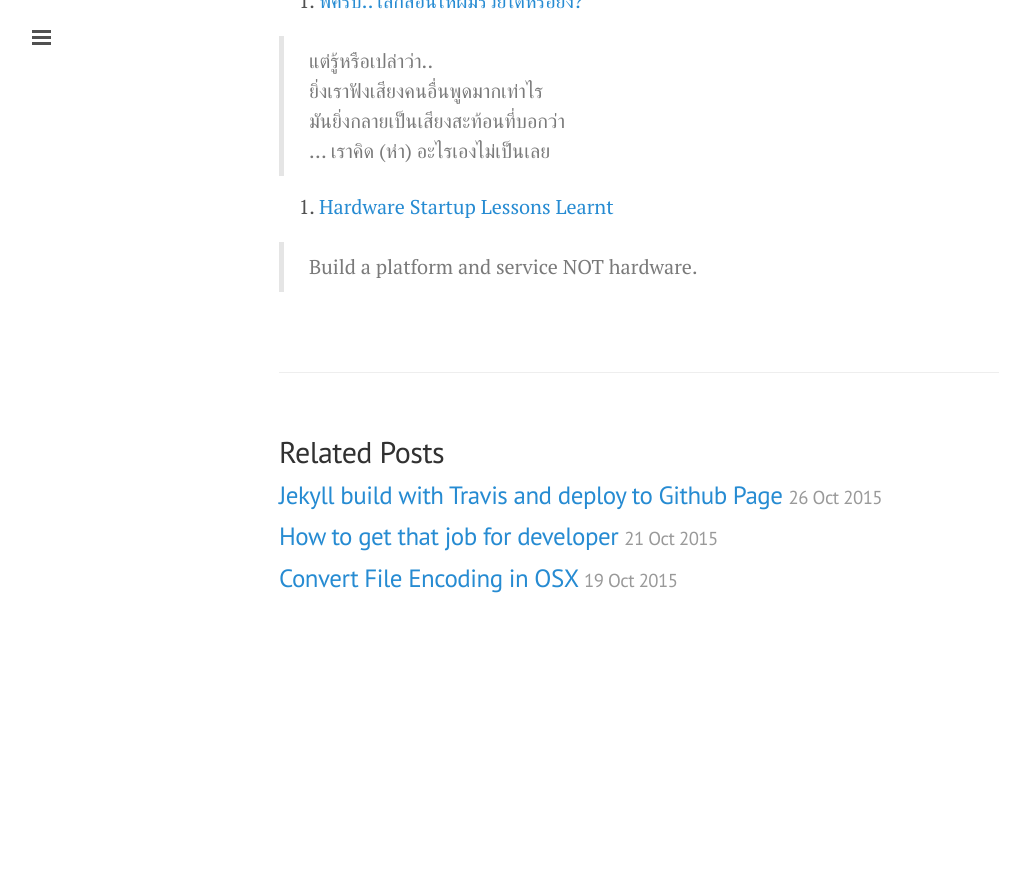
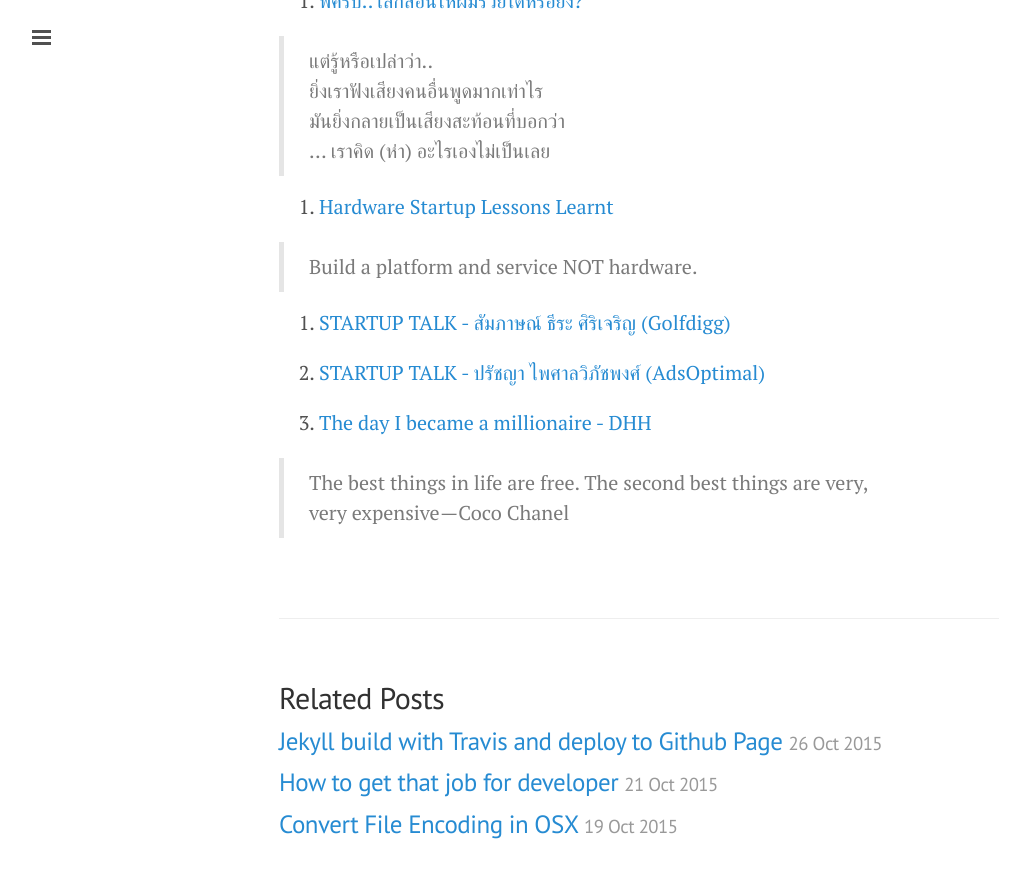
Before and after one commit to ibotdotout/ibotdotout.github.io, a Jekyll site: the page built from _posts/2015-10-01-startup.md, in a window 1280 px wide and 900 px high, scrolled down 1194 px. Shown: the top 878 px of the window, without its empty margins (1-1031 px from the left). Built offline with Jekyll 4.4.1, drawn with Linux system fonts in a browser that asks for light colours; nearby versions of some CDN libraries; Markdown is read by kramdown in place of the engine named in the settings; before the commit the page ends 1848 px from its top, so only the background shows below that.

Commit message:
update startup

```diff
--- a/_posts/2015-10-01-startup.md
+++ b/_posts/2015-10-01-startup.md
@@ -46,3 +46,14 @@ permalink: startup
 3. [Hardware Startup Lessons Learnt](http://atthaphong.com/2015/11/07/79/)
 
   > Build a platform and service NOT hardware.
+
+4. [STARTUP TALK - สัมภาษณ์ ธีระ ศิริเจริญ
+   (Golfdigg)](https://www.facebook.com/notes/worawisut-page/startup-talk-สัมภาษณ์-ธีระ-ศิริเจริญ-golfdigg/695510590585089)
+
+5. [STARTUP TALK - ปรัชญา ไพศาลวิภัชพงศ์
+   (AdsOptimal)](https://www.facebook.com/notes/worawisut-page/startup-talk-ปรัชญา-ไพศาลวิภัชพงศ์-adsoptimal/695519070584241)
+
+6. [The day I became a millionaire - DHH](https://medium.com/@dhh/the-day-i-became-a-millionaire-55d7dc4d8293#.q2013v1nk)
+
+  > The best things in life are free. The second best things are very,
+  > very expensive — Coco Chanel
```
